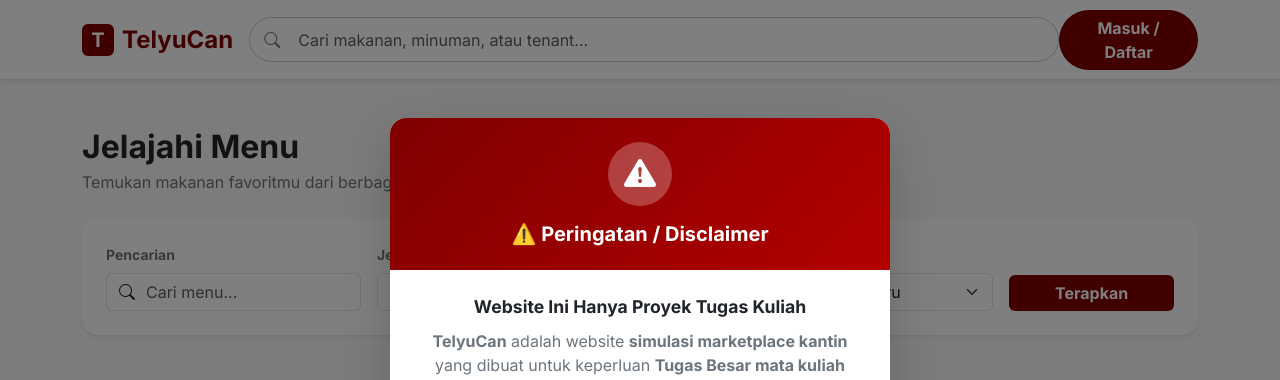
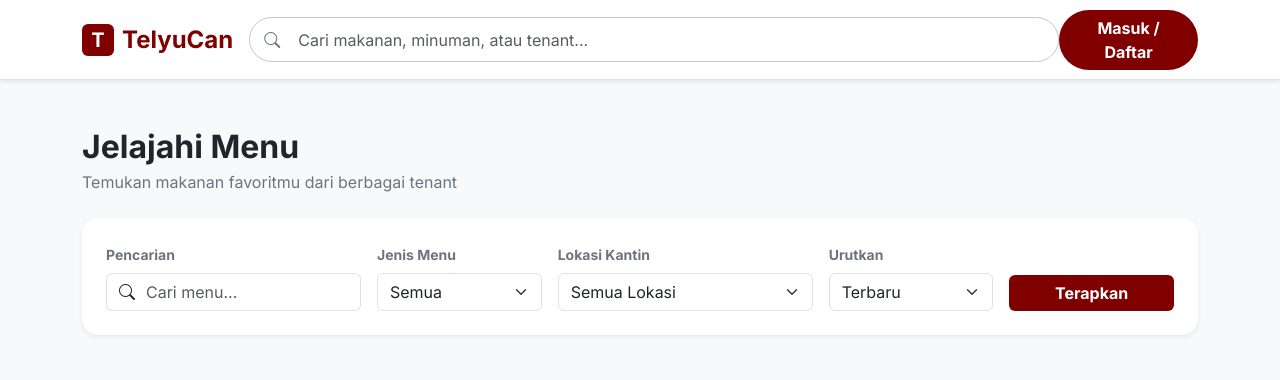
Before and after one commit to Hainurrr/TUBES_WAD_KELOMPOK-5, a Laravel app: page /menus in a window 1280 px wide. Shown: the top 380 px of the page. Run offline with Laravel 12, Linux system fonts and the light colour scheme; data comes from the database, SQL or seed files in the repository; data that the repository does not hold is empty; style sheets or scripts are compiled from the project's sources.

Commit message:
chore: remove disclaimer popup

```diff
--- a/resources/views/layouts/app.blade.php
+++ b/resources/views/layouts/app.blade.php
@@ -103,40 +103,6 @@
     @include('components.floating-cart')
     @include('components.auth-modal')
 
-    {{-- MANPROSI_TELYUCAN_IMPROVEMENT - Pop-up peringatan disclaimer proyek tugas kuliah --}}
-    <div class="modal fade" id="disclaimerModal" tabindex="-1" aria-labelledby="disclaimerModalLabel" aria-hidden="true" data-bs-backdrop="static">
-        <div class="modal-dialog modal-dialog-centered">
-            <div class="modal-content rounded-4 border-0 shadow-lg overflow-hidden">
-                {{-- Header dengan gradient --}}
-                <div class="text-center py-4" style="background: linear-gradient(135deg, #800000 0%, #b30000 100%);">
-                    <div class="d-inline-flex align-items-center justify-content-center rounded-circle bg-white bg-opacity-25 mb-3" style="width: 64px; height: 64px;">
-                        <i class="bi bi-exclamation-triangle-fill fs-2 text-white"></i>
-                    </div>
-                    <h5 class="fw-bold text-white mb-0" id="disclaimerModalLabel">⚠️ Peringatan / Disclaimer</h5>
-                </div>
-                <div class="modal-body p-4 text-center">
-                    <p class="fw-bold text-dark mb-2" style="font-size: 1.1rem;">Website Ini Hanya Proyek Tugas Kuliah</p>
-                    <p class="text-secondary mb-3">
-                        <strong>TelyuCan</strong> adalah website <strong>simulasi marketplace kantin</strong> yang dibuat untuk keperluan
-                        <strong>Tugas Besar mata kuliah Pengembangan Aplikasi Web (WAD)</strong> di Telkom University.
-                    </p>
-                    <div class="alert alert-warning rounded-3 text-start small mb-3">
-                        <i class="bi bi-info-circle-fill me-2"></i>
-                        <strong>Penting:</strong>
-                        <ul class="mb-0 mt-1">
-                            <li>Semua transaksi bersifat <strong>simulasi (Sandbox)</strong> dan <strong>tidak melibatkan uang nyata</strong>.</li>
-                            <li>Data yang ditampilkan adalah <strong>data dummy</strong> untuk keperluan demonstrasi.</li>
-                            <li>Pembayaran menggunakan <strong>Midtrans Sandbox</strong> (mode testing).</li>
-                        </ul>
-                    </div>
-                    <button type="button" class="btn btn-maroon rounded-pill px-5 py-2 fw-bold" data-bs-dismiss="modal" id="btnDisclaimerAccept">
-                        <i class="bi bi-check-circle me-2"></i>Saya Mengerti
-                    </button>
-                </div>
-            </div>
-        </div>
-    </div>
-
     <script src="https://cdn.jsdelivr.net/npm/bootstrap@5.3.2/dist/js/bootstrap.bundle.min.js"></script>
     <script src="https://unpkg.com/aos@2.3.1/dist/aos.js"></script>
     <script>
@@ -144,18 +110,6 @@
             duration: 800,
             once: true,
         });
-
-        // MANPROSI_TELYUCAN_IMPROVEMENT - Tampilkan disclaimer popup sekali per session
-        document.addEventListener('DOMContentLoaded', function() {
-            if (!sessionStorage.getItem('disclaimer_accepted')) {
-                var disclaimerModal = new bootstrap.Modal(document.getElementById('disclaimerModal'));
-                disclaimerModal.show();
-
-                document.getElementById('btnDisclaimerAccept').addEventListener('click', function() {
-                    sessionStorage.setItem('disclaimer_accepted', 'true');
-                });
-            }
-        });
     </script>
     @stack('scripts')
 </body>
```
